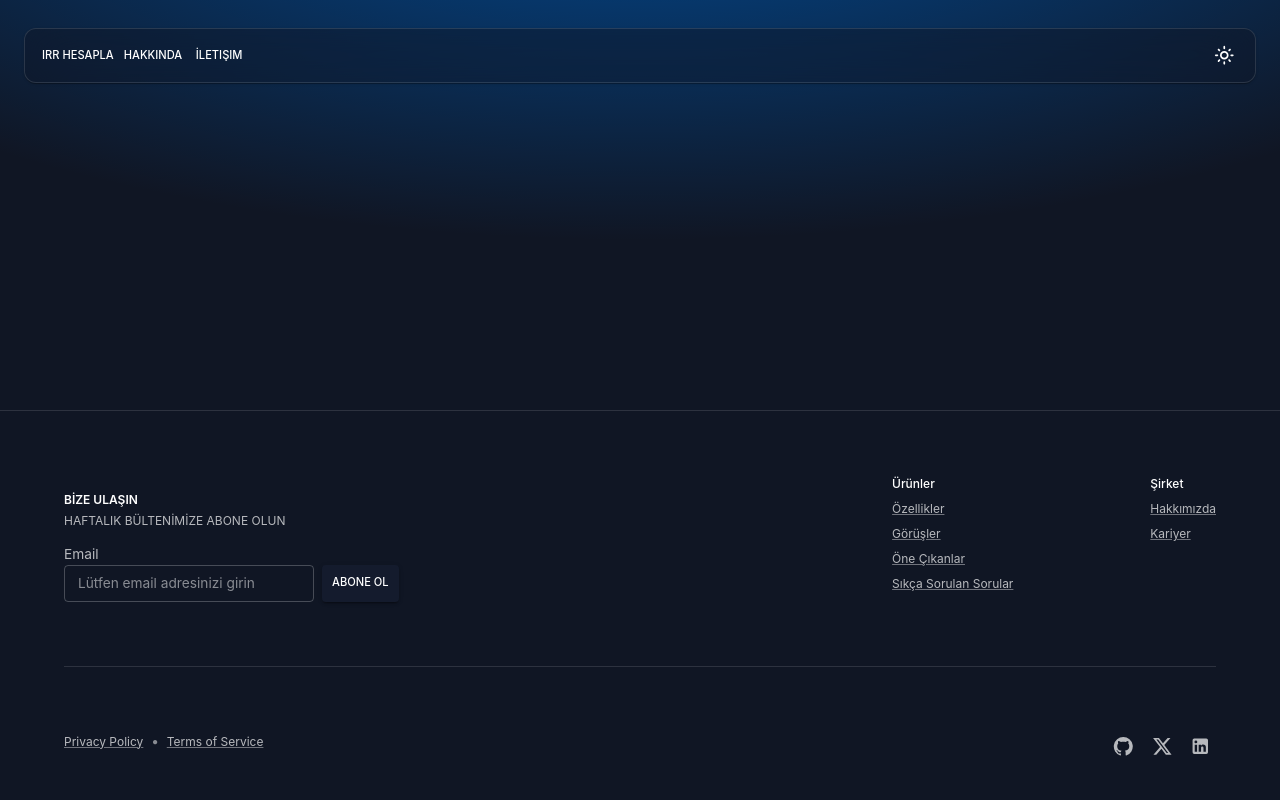
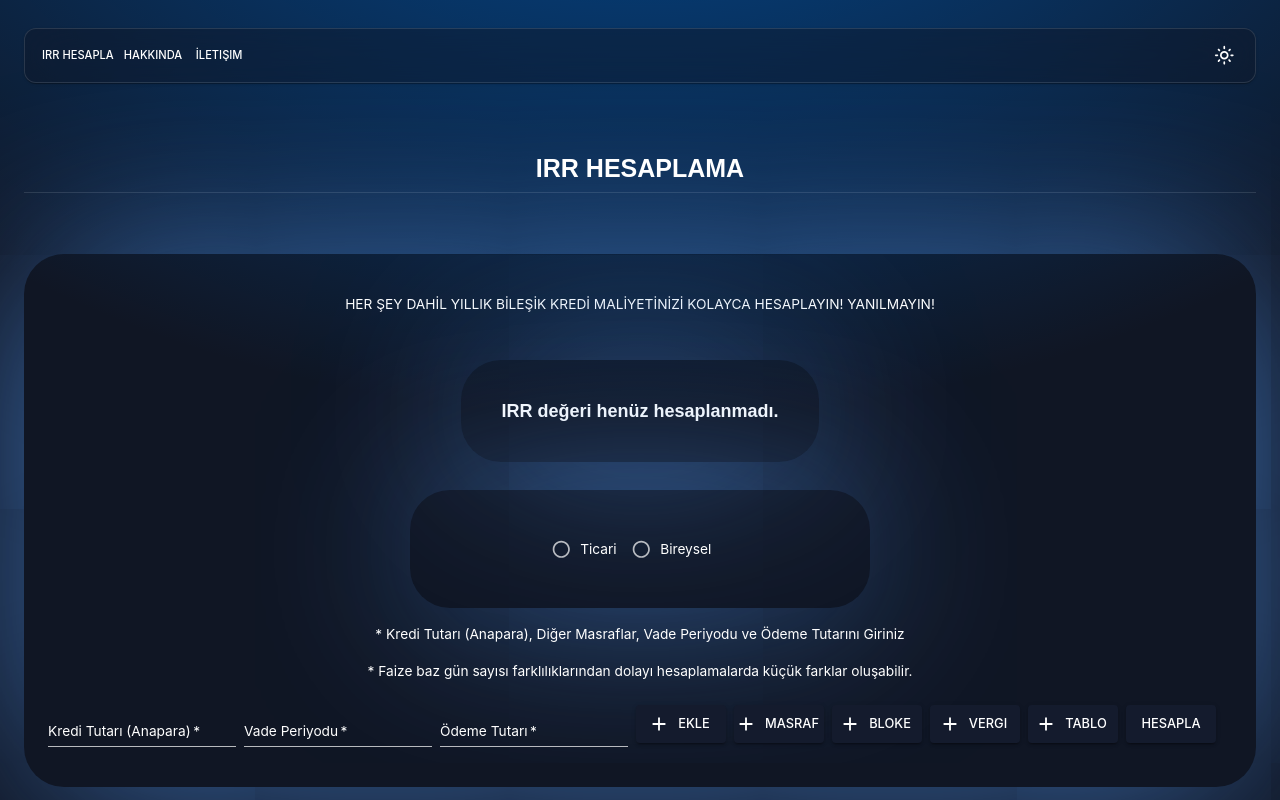
Before and after one commit to haticekatranciakgul/test.kredi-maliyeti-hesaplama, a React (Create React App) app: page /hesapla in a window 1280 px wide. Shown: the top 800 px of the page. Built offline with nearby package versions, Linux system fonts and the light colour scheme.

Commit message:
Update navbar, footer, link and calculate

```diff
--- a/src/App.js
+++ b/src/App.js
@@ -19,9 +19,9 @@ const App = () => {
                     <Layout>
                         <Routes>
                             <Route path="/" element={<Home></Home>}></Route>
-                            <Route path="/calculate" element={<Calculate></Calculate>}></Route>
-                            <Route path="/about" element={<About></About>}></Route>
-                            <Route path="/contact" element={<Contact></Contact>}></Route>
+                            <Route path="/hesapla" element={<Calculate></Calculate>}></Route>
+                            <Route path="/hakkinda" element={<About></About>}></Route>
+                            <Route path="/iletişim" element={<Contact></Contact>}></Route>
                         </Routes>
                     </Layout>
                 </BrowserRouter>
--- a/src/Pages/Calculate.js
+++ b/src/Pages/Calculate.js
@@ -120,7 +120,7 @@ function Calculate() {
             const response = await axios.post(`${BASE_URL}/api/v1/credits/create/irr`, payload);
 
             if (response.data && typeof response.data.irr !== "undefined") {
-                console.log("IRR Value:", response.data.irr);
+                // console.log("IRR Value:", response.data.irr);
                 setIrrValue(response.data.irr);
                 // Başarı mesajını ayarla
                 setSnackbarMessage(`IRR başarıyla hesaplandı`);
@@ -135,18 +135,8 @@ function Calculate() {
             }
         } catch (error) {
             if (error.response) {
-                console.error("API Yanıt Hatası:", error.response.status, error.response.data.error);
-                setSnackbarMessage("API Yanıt Hatası");
-                setSnackbarSeverity("error");
-                setSnackbarOpen(true);
-            } else if (error.request) {
-                console.error("API İstek Hatası:", error.request.data.error);
-                setSnackbarMessage("API İstek Hatası");
-                setSnackbarSeverity("error");
-                setSnackbarOpen(true);
-            } else {
-                console.error("API Hatası:", error.message);
-                setSnackbarMessage(`API Hatası: ${error.message}`);
+                // console.error("API Yanıt Hatası:", error.response.status, error.response.data.error);
+                setSnackbarMessage("API Yanıt Hatası: ", error.response.data.error);
                 setSnackbarSeverity("error");
                 setSnackbarOpen(true);
             }
--- a/src/Pages/Footer.js
+++ b/src/Pages/Footer.js
@@ -86,7 +86,7 @@ export default function Footer() {
             }}
           >
             <Typography variant="body2" sx={{ fontWeight: 'medium' }}>
-              Ürünler
+              Ürün
             </Typography>
             <Link color="text.secondary" variant="body2" href="#">
               Özellikler
@@ -97,7 +97,7 @@ export default function Footer() {
             <Link color="text.secondary" variant="body2" href="#">
               Öne Çıkanlar
             </Link>
-            <Link color="text.secondary" variant="body2" href="#">
+            <Link color="text.secondary" variant="body2" href={`/hakkinda`}>
               Sıkça Sorulan Sorular
             </Link>
           </Box>
@@ -108,15 +108,7 @@ export default function Footer() {
               gap: 1,
             }}
           >
-            <Typography variant="body2" sx={{ fontWeight: 'medium' }}>
-              Şirket
-            </Typography>
-            <Link color="text.secondary" variant="body2" href="#">
-              Hakkımızda
-            </Link>
-            <Link color="text.secondary" variant="body2" href="#">
-              Kariyer
-            </Link>
+
           </Box>
 
         </Box>
@@ -156,25 +148,17 @@ export default function Footer() {
             <IconButton
               color="inherit"
               size="small"
-             href="#"
+             href="https://github.com/haticekatranciakgul"
               aria-label="GitHub"
               sx={{ alignSelf: 'center' }}
             >
               <FacebookIcon />
             </IconButton>
+
             <IconButton
               color="inherit"
               size="small"
-              href="#"
-              aria-label="X"
-              sx={{ alignSelf: 'center' }}
-            >
-              <TwitterIcon />
-            </IconButton>
-            <IconButton
-              color="inherit"
-              size="small"
-              href="#"
+              href=""
               aria-label="LinkedIn"
               sx={{ alignSelf: 'center' }}
             >
--- a/src/Pages/Navbar.js
+++ b/src/Pages/Navbar.js
@@ -65,17 +65,17 @@ export default function AppAppBar() {
               <Button variant="text"
                 sx={{ color: theme => theme.palette.mode === 'dark' ? 'white' : 'black' }}
                 color="inherit" size="small">
-                  <Link to={`/calculate`} style={{ textDecoration: 'none', color: 'inherit' }}>IRR Hesapla</Link>
+                  <Link to={`/hesapla`} style={{ textDecoration: 'none', color: 'inherit' }}>IRR Hesapla</Link>
               </Button>
               <Button variant="text"
                 sx={{ color: theme => theme.palette.mode === 'dark' ? 'white' : 'black' }}
                 size="small">
-                  <Link to={`/about`} style={{ textDecoration: 'none', color: 'inherit' }}>Hakkında</Link>
+                  <Link to={`/hakkinda`} style={{ textDecoration: 'none', color: 'inherit' }}>Hakkında</Link>
               </Button>
               <Button variant="text"
                 sx={{ color: theme => theme.palette.mode === 'dark' ? 'white' : 'black' }}
                 color="inherit" size="small" >
-                  <Link to={`/contact`} style={{ textDecoration: 'none', color: 'inherit' }}>İletişim</Link>
+                  <Link to={`/iletişim`} style={{ textDecoration: 'none', color: 'inherit' }}>İletişim</Link>
               </Button>
             </Box>
           </Box>
```
